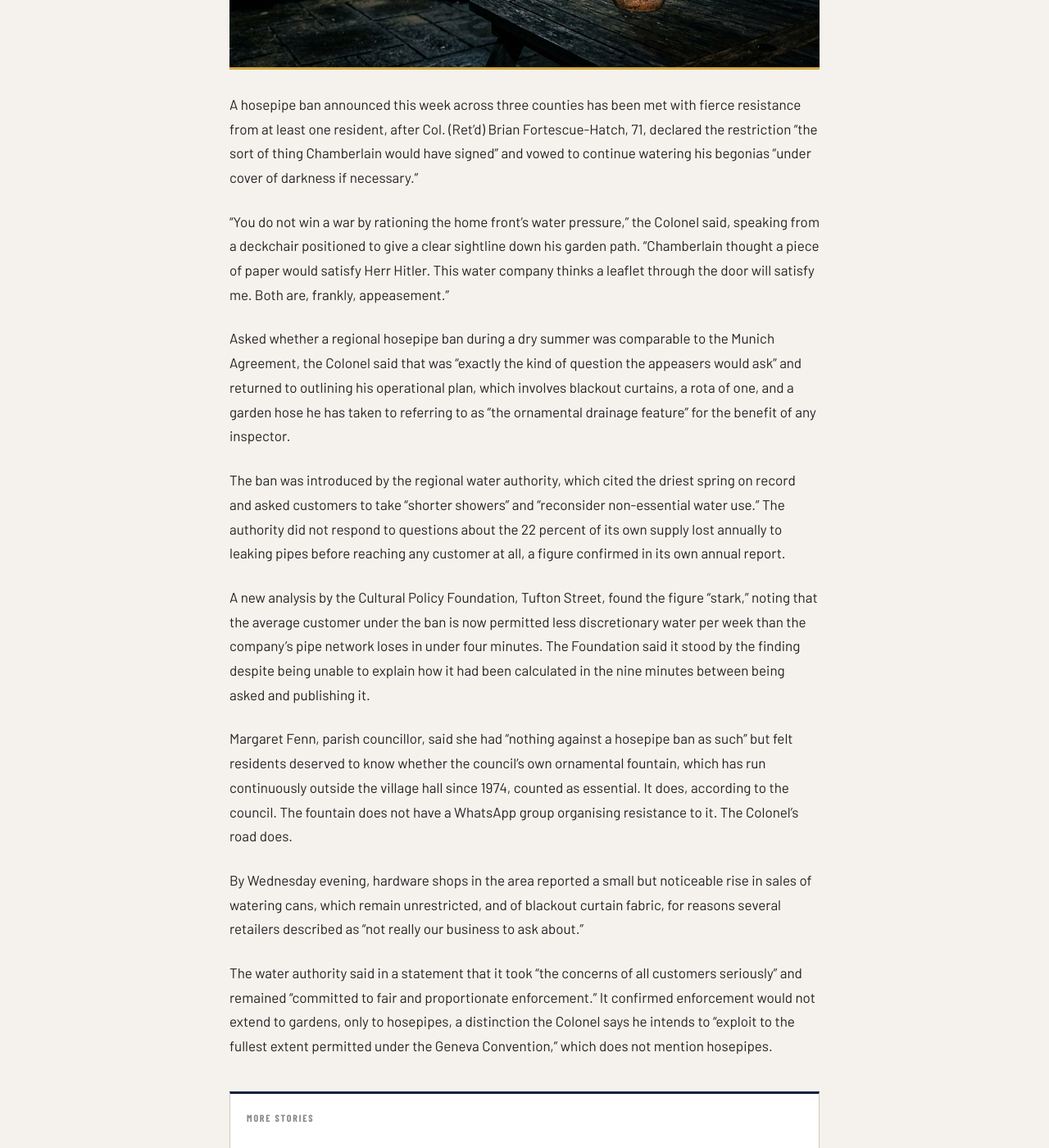
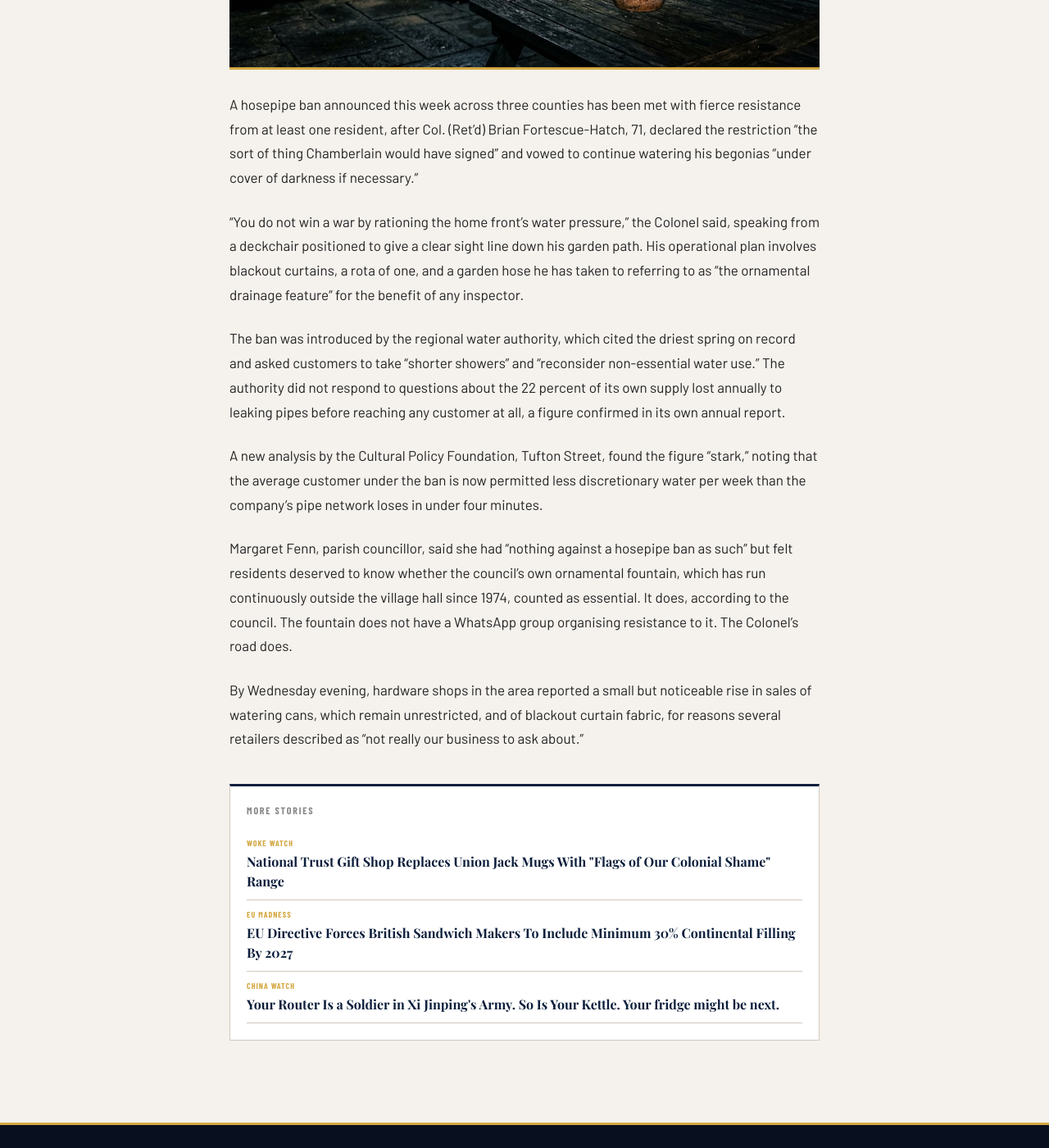
Before and after one commit to matt-palmer999/britishpatriots, a Jekyll site: the page built from _posts/2026-07-30-hosepipe-ban-colonel.md, in a window 1280 px wide and 1400 px high, scrolled down 1013 px. Shown: the whole window at 82% size. Built offline with Jekyll 4.4.1, drawn with Linux system fonts in a browser that asks for light colours; some web fonts are replaced.

Commit message:
Update 2026-07-30-hosepipe-ban-colonel.md

```diff
--- a/_posts/2026-07-30-hosepipe-ban-colonel.md
+++ b/_posts/2026-07-30-hosepipe-ban-colonel.md
@@ -9,16 +9,12 @@ image: /assets/images/begonia.jpg
 
 A hosepipe ban announced this week across three counties has been met with fierce resistance from at least one resident, after Col. (Ret'd) Brian Fortescue-Hatch, 71, declared the restriction "the sort of thing Chamberlain would have signed" and vowed to continue watering his begonias "under cover of darkness if necessary."
 
-"You do not win a war by rationing the home front's water pressure," the Colonel said, speaking from a deckchair positioned to give a clear sightline down his garden path. "Chamberlain thought a piece of paper would satisfy Herr Hitler. This water company thinks a leaflet through the door will satisfy me. Both are, frankly, appeasement."
-
-Asked whether a regional hosepipe ban during a dry summer was comparable to the Munich Agreement, the Colonel said that was "exactly the kind of question the appeasers would ask" and returned to outlining his operational plan, which involves blackout curtains, a rota of one, and a garden hose he has taken to referring to as "the ornamental drainage feature" for the benefit of any inspector.
+"You do not win a war by rationing the home front's water pressure," the Colonel said, speaking from a deckchair positioned to give a clear sight line down his garden path. His operational plan involves blackout curtains, a rota of one, and a garden hose he has taken to referring to as "the ornamental drainage feature" for the benefit of any inspector.
 
 The ban was introduced by the regional water authority, which cited the driest spring on record and asked customers to take "shorter showers" and "reconsider non-essential water use." The authority did not respond to questions about the 22 percent of its own supply lost annually to leaking pipes before reaching any customer at all, a figure confirmed in its own annual report.
 
-A new analysis by the Cultural Policy Foundation, Tufton Street, found the figure "stark," noting that the average customer under the ban is now permitted less discretionary water per week than the company's pipe network loses in under four minutes. The Foundation said it stood by the finding despite being unable to explain how it had been calculated in the nine minutes between being asked and publishing it.
+A new analysis by the Cultural Policy Foundation, Tufton Street, found the figure "stark," noting that the average customer under the ban is now permitted less discretionary water per week than the company's pipe network loses in under four minutes.
 
 Margaret Fenn, parish councillor, said she had "nothing against a hosepipe ban as such" but felt residents deserved to know whether the council's own ornamental fountain, which has run continuously outside the village hall since 1974, counted as essential.  It does, according to the council. The fountain does not have a WhatsApp group organising resistance to it. The Colonel's road does.
 
 By Wednesday evening, hardware shops in the area reported a small but noticeable rise in sales of watering cans, which remain unrestricted, and of blackout curtain fabric, for reasons several retailers described as "not really our business to ask about."
-
-The water authority said in a statement that it took "the concerns of all customers seriously" and remained "committed to fair and proportionate enforcement." It confirmed enforcement would not extend to gardens, only to hosepipes, a distinction the Colonel says he intends to "exploit to the fullest extent permitted under the Geneva Convention," which does not mention hosepipes.
```
